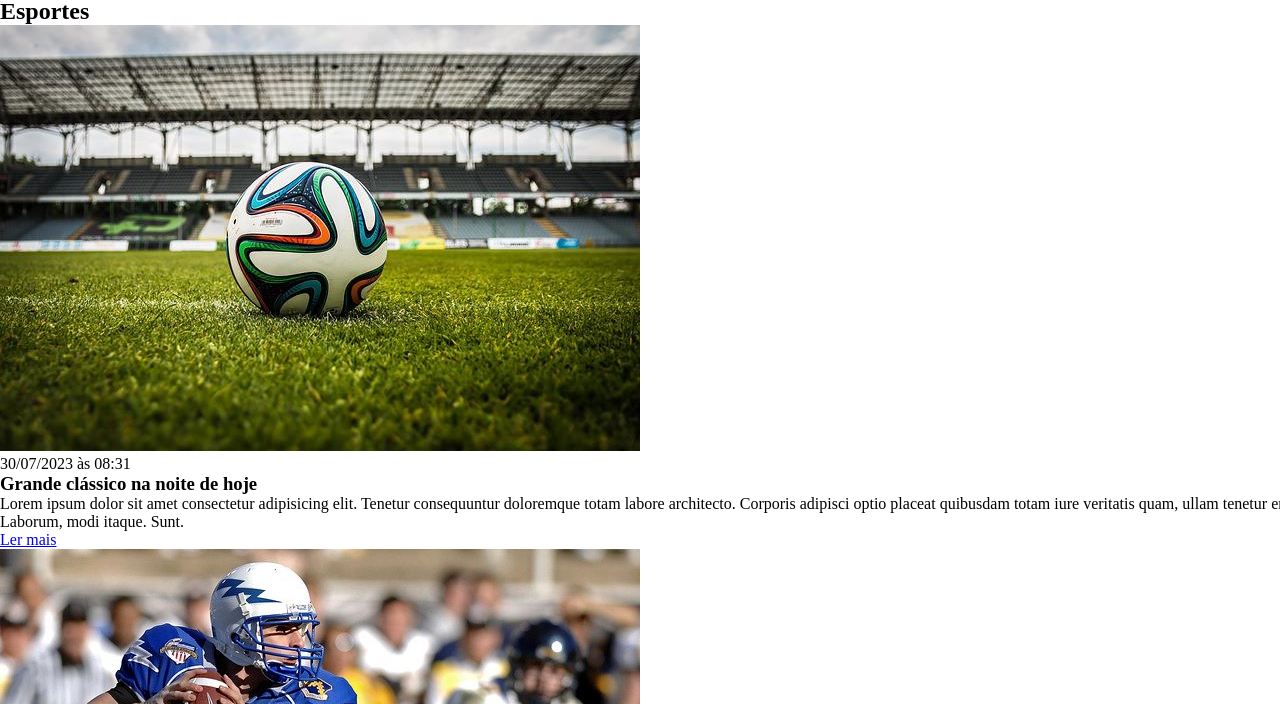
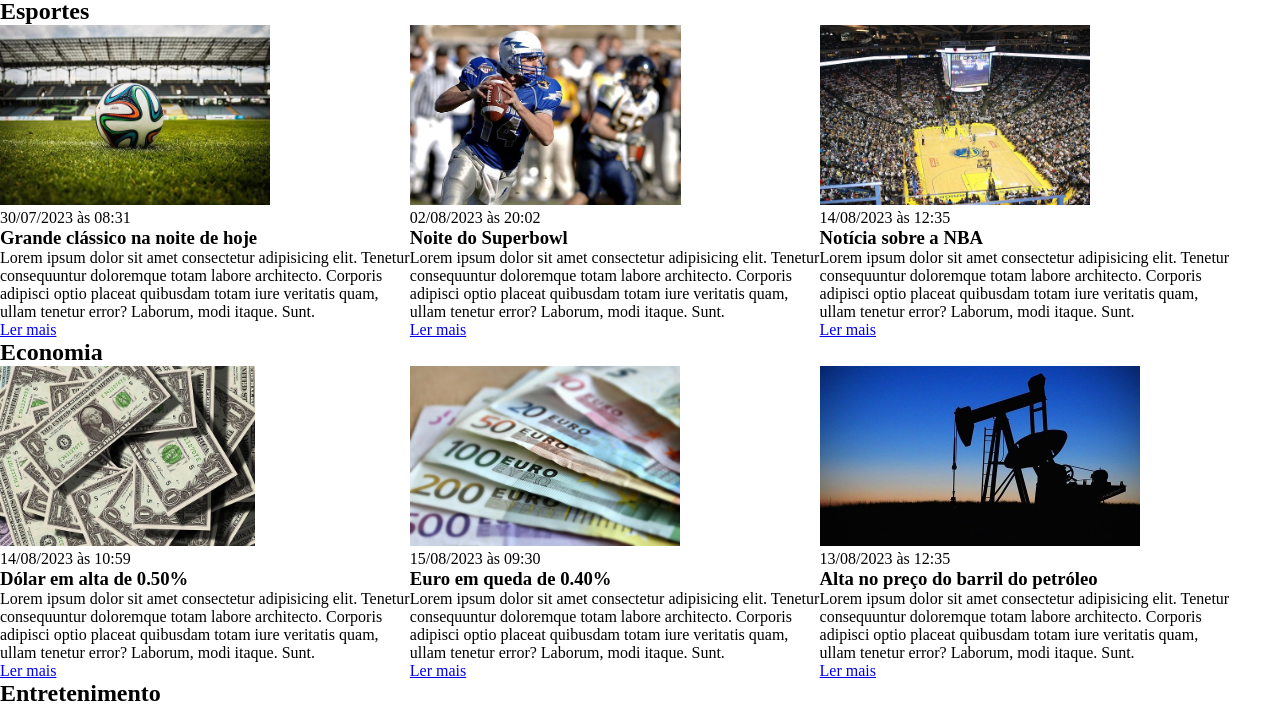
Before and after one commit to julicorlando/Atividades_EBAC, a plain HTML site: page index.html in a window 1280 px wide. Shown: the part 57-761 px from the top of the page. Drawn offline with Linux system fonts and the light colour scheme; grey boxes are pictures that could not be loaded.

Commit message:
aula css

```diff
--- a/index.html
+++ b/index.html
@@ -21,7 +21,7 @@
                     </li>
                 </ul>
             </nav>
-        </div>
+        <div class="container">
     </header>
     <section id="sports">
         <div class="container">
--- a/main.css
+++ b/main.css
@@ -10,5 +10,17 @@ display: inline;
 
 .container {
     width: 1366px;
-    margin:0 auto;
+    margin: 0 auto;
 }
+
+section .articles {
+    display: flex;
+}
+
+.articles article img {
+    height: 180px;
+}
+
+.articles article {
+    width: 30%;
+}
```
